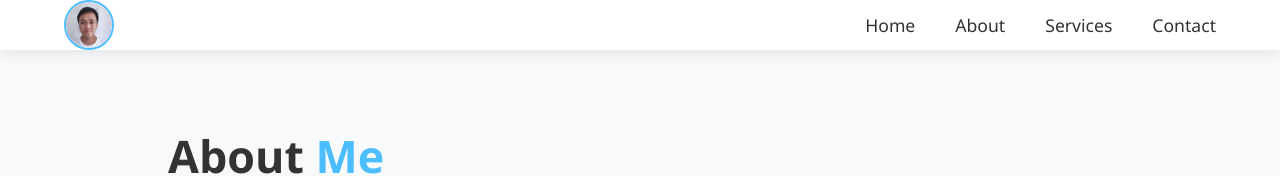
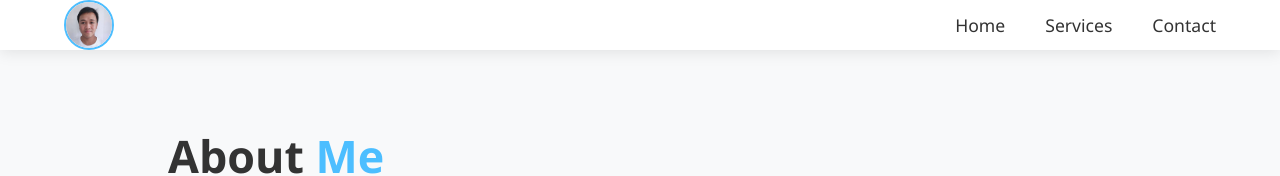
Before and after one commit to FILCAPES/portfolio, a plain HTML site: page About.html in a window 1280 px wide. Shown: the top 176 px of the page. Drawn offline with Linux system fonts and the light colour scheme.

Commit message:
About.html

```diff
--- a/About.html
+++ b/About.html
@@ -48,7 +48,6 @@
         <button class="menu-toggle" aria-label="Toggle menu">☰</button>
         <nav class="parent-link">
             <a href="index.html" class="social-links">Home</a>
-            <a href="About.html" class="social-links active">About</a>
             <a href="Services.html" class="social-links">Services</a>
             <a href="Contact.html" class="social-links">Contact</a>
         </nav>
```
